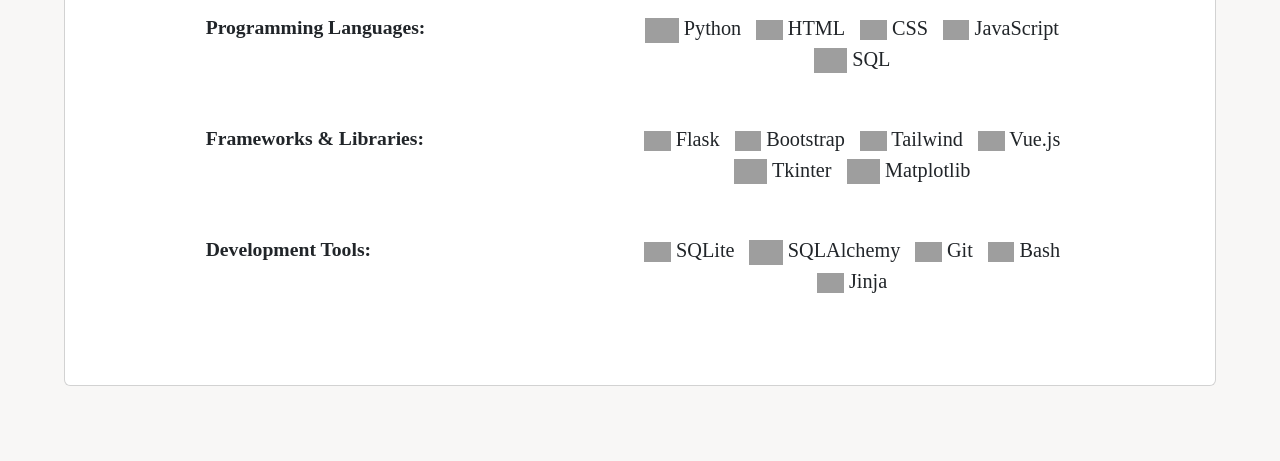
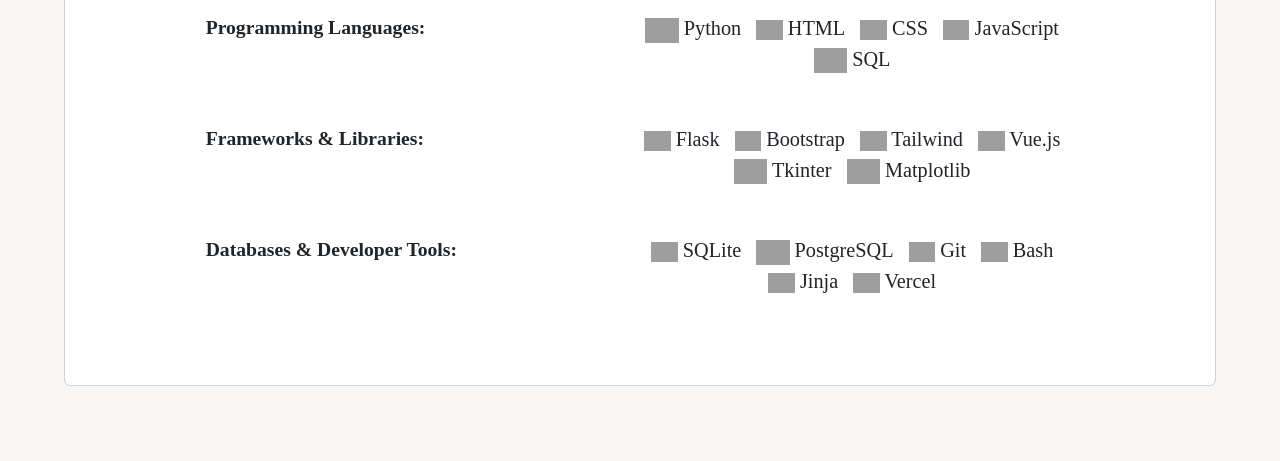
Before and after one commit to jschhie/portfolio, a Flask app: page /about in a window 1280 px wide. Shown: the part 978-1439 px from the top of the page. Run offline with Flask 3, Linux system fonts and the light colour scheme; some web fonts are replaced; grey boxes are pictures that could not be loaded.

Commit message:
fix: Update About (skills)

```diff
--- a/website/templates/about.html
+++ b/website/templates/about.html
@@ -210,7 +210,7 @@
 
       <!-- THIRD GRID ROW -->
       <div id="dev-tools-row" class="subheader">
-        <div class="left-col">Development Tools:</div>
+        <div class="left-col">Databases & Developer Tools:</div>
         <div class="right-col">
           <span class="icon-tag">
             <img
@@ -221,10 +221,10 @@
           </span>
           <span class="icon-tag">
             <img
-              src="https://www.svgrepo.com/show/341068/sql.svg"
+              src="https://www.svgrepo.com/show/342129/postgresql.svg"
               height="25"
             />
-            SQLAlchemy
+            PostgreSQL
           </span>
           <span class="icon-tag">
             <img
@@ -247,6 +247,13 @@
             />
             Jinja
           </span>
+          <span class="icon-tag">
+            <img
+              src="https://www.svgrepo.com/show/354513/vercel-icon.svg"
+              height="20"
+            />
+            Vercel
+          </span>
         </div>
       </div>
     </div>
```
